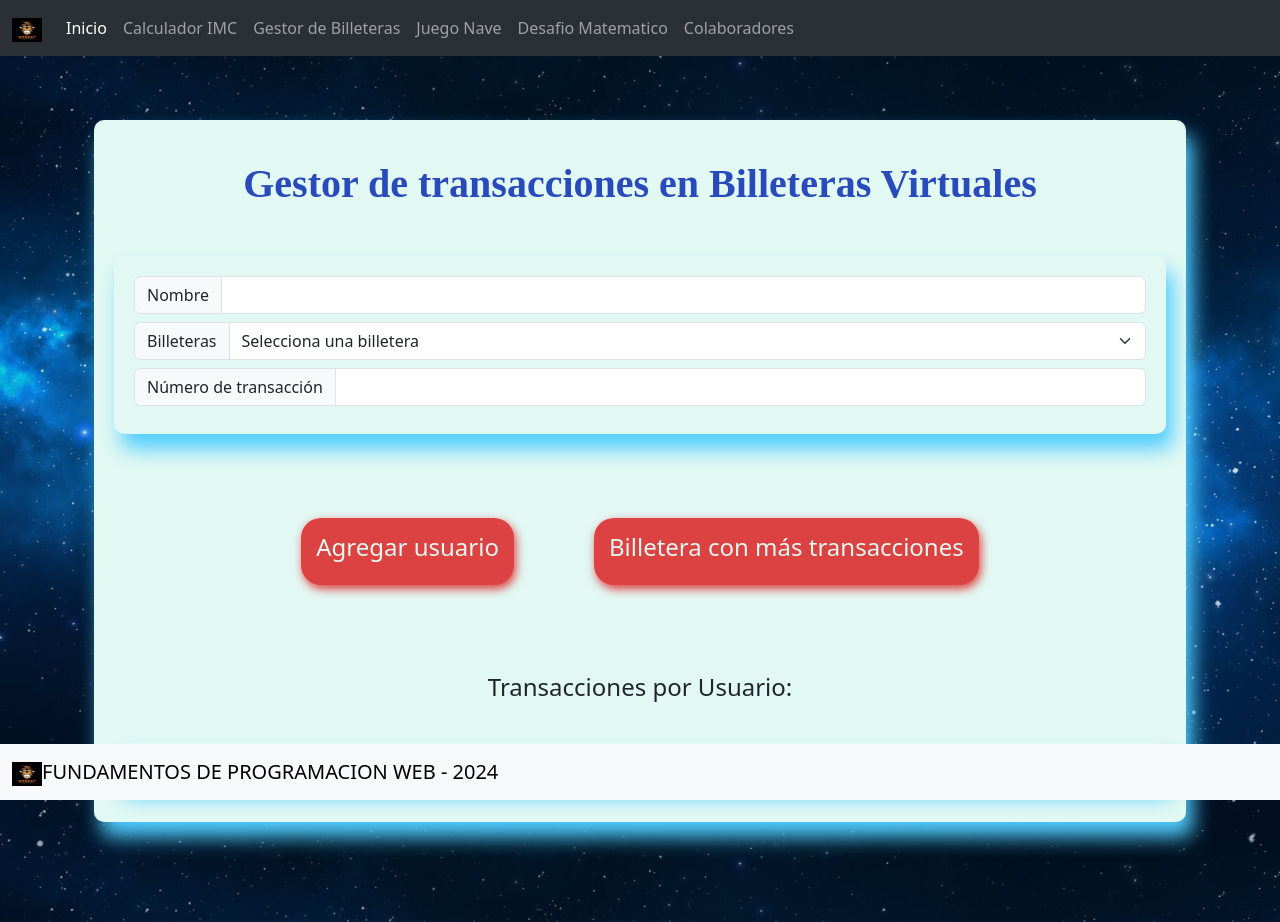
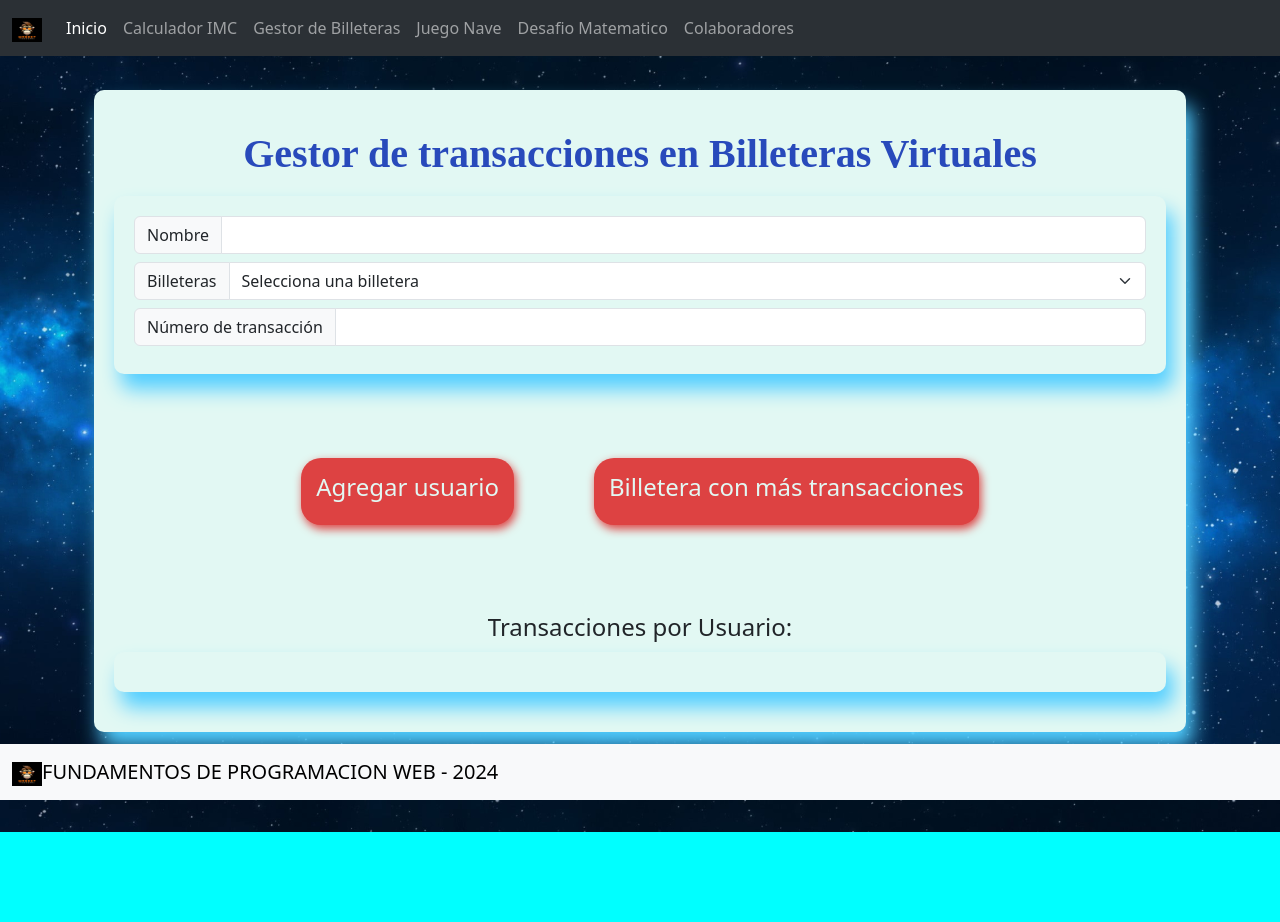
Before and after one commit to Rodrigooo08/proyectofinal_grupo_n3, a React (Vite) app in the folder proyectofinal_grupo_n3/: page /gestorbilleteras in a window 1280 px wide. After the commit the page ends 832 px from the top, so only its background shows below. Built offline with nearby package versions, Linux system fonts and the light colour scheme.

Commit message:
instalo react reveal y realizo ajustes

```diff
--- a/proyectofinal_grupo_n3/package.json
+++ b/proyectofinal_grupo_n3/package.json
@@ -10,10 +10,12 @@
     "preview": "vite preview"
   },
   "dependencies": {
+    "@emotion/react": "^11.13.3",
     "boostrap": "^2.0.0",
     "bootstrap": "^5.3.3",
     "phaser": "^3.86.0",
     "react": "^18.3.1",
+    "react-awesome-reveal": "^4.2.14",
     "react-bootstrap": "^2.10.5",
     "react-dom": "^18.3.1",
     "react-router-dom": "^6.27.0",
--- a/proyectofinal_grupo_n3/src/Components/GestorBilleteraVirtual/GestorTransaccion.jsx
+++ b/proyectofinal_grupo_n3/src/Components/GestorBilleteraVirtual/GestorTransaccion.jsx
@@ -96,7 +96,7 @@ function GestorTransacciones() {
   }
   function cargaUsuariosMaximos(resultado) {
     Swal.fire({
-      title: 'Maxima Transaccciones por Usuario',
+      title: 'Maxima Transacciones por Usuario',
       html: resultado,
       showConfirmButton: true
     });
@@ -117,9 +117,7 @@ function GestorTransacciones() {
           agregarUsuarios={agregarUsuarios}
           usuarios={usuarios}
           billeteraMasTransacciones={billeteraMasTransacciones}
-          transaccionMaxima={transaccionMaxima}
           GestorTransacciones={GestorTransacciones}
-          listaMaximaTransaccionesVisible={listaMaximaTransaccionesVisible}
         />
         <MaximaUsuario
           transaccionMaxima={transaccionMaxima}
--- a/proyectofinal_grupo_n3/src/Components/HomePage/AboutUs.jsx
+++ b/proyectofinal_grupo_n3/src/Components/HomePage/AboutUs.jsx
@@ -1,4 +1,5 @@
 import Button from 'react-bootstrap/Button';
+import { Fade } from "react-awesome-reveal";
 function AboutUs({ lista }) {
   const colaboradores = lista.map((colaborador) => (
     <div className="card text-bg-dark border-light mb-3" key={colaborador.id}>
@@ -23,7 +24,7 @@ function AboutUs({ lista }) {
   ));
 
   return (
-    <>
+    <Fade cascade>
       <section className="section1">
         <nav className="navbar bg-body-tertiary">
           <div className="container-fluid">
@@ -36,7 +37,7 @@ function AboutUs({ lista }) {
           {colaboradores}
         </div>
       </section>
-    </>
+    </Fade>
   );
 }
 export default AboutUs;
--- a/proyectofinal_grupo_n3/src/Style/GestorBilleteraVirtual.css
+++ b/proyectofinal_grupo_n3/src/Style/GestorBilleteraVirtual.css
@@ -30,7 +30,7 @@ p {
     font-family:'Times New Roman', Times, serif
 }
 
-.fondogestor {
+/* .fondogestor {
     background-image: url(../images/bg.png);
     background-size: cover;
     background-position: center;
@@ -39,12 +39,12 @@ p {
     padding: 0;
     box-sizing: border-box;
     font-family: 'Gill Sans', 'Gill Sans MT', Calibri, 'Trebuchet MS', sans-serif;
-}
+} */
 .containerForm{
     background-color: rgb(226, 248, 243);
     border-radius: 10px;
     box-shadow: 7px 15px 20px rgb(81, 206, 255);
-    margin-top: 40px;
+    margin-top: 10px;
     margin-bottom: 20PX;
     padding: 20px;
 }
```
Also changed, not shown: 1 other file (tests, documents, lock files or other folders).
